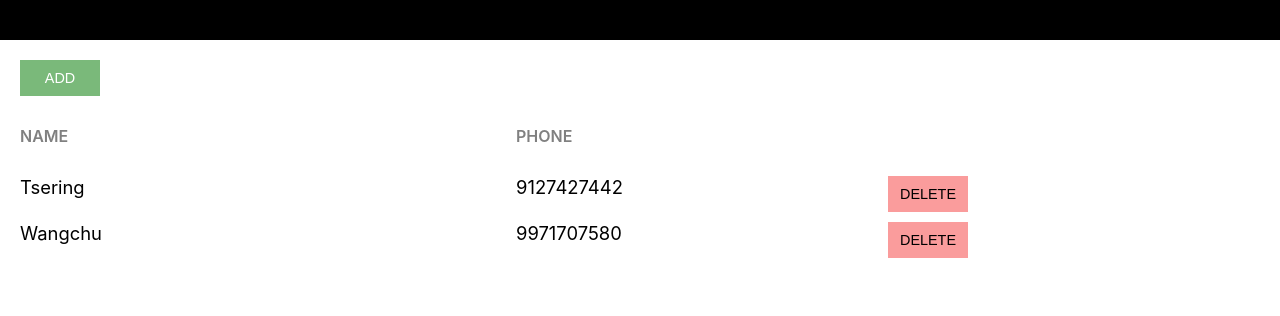
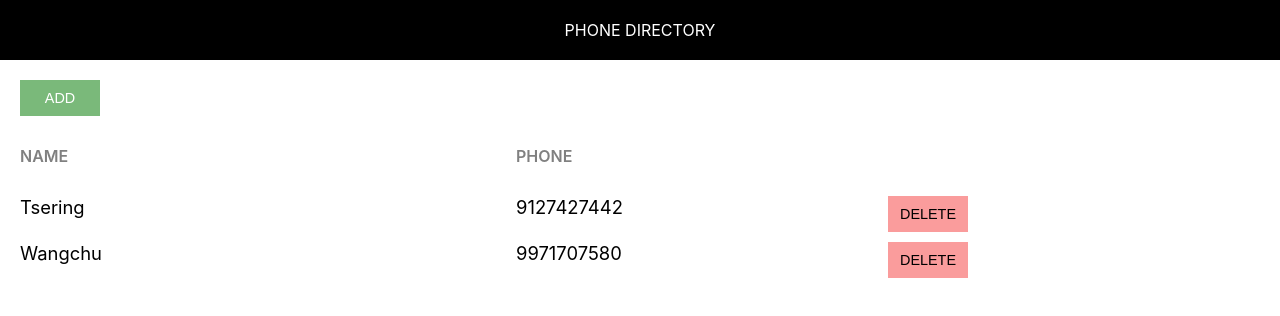
Before and after one commit to tsering651/phone-directory, a React (Create React App) app: page / in a window 1280 px wide. Shown: the top 316 px of the page. Built offline with nearby package versions, Linux system fonts and the light colour scheme.

Commit message:
passed heading to header component using props

```diff
--- a/src/App.js
+++ b/src/App.js
@@ -20,7 +20,7 @@ class App extends Component {
 
     return (
       <div>
-         <Header/>
+         <Header heading="Phone Directory" />
 
         <div className="component-body-container">
           <button className="custom-btn add-btn">Add</button>
```
